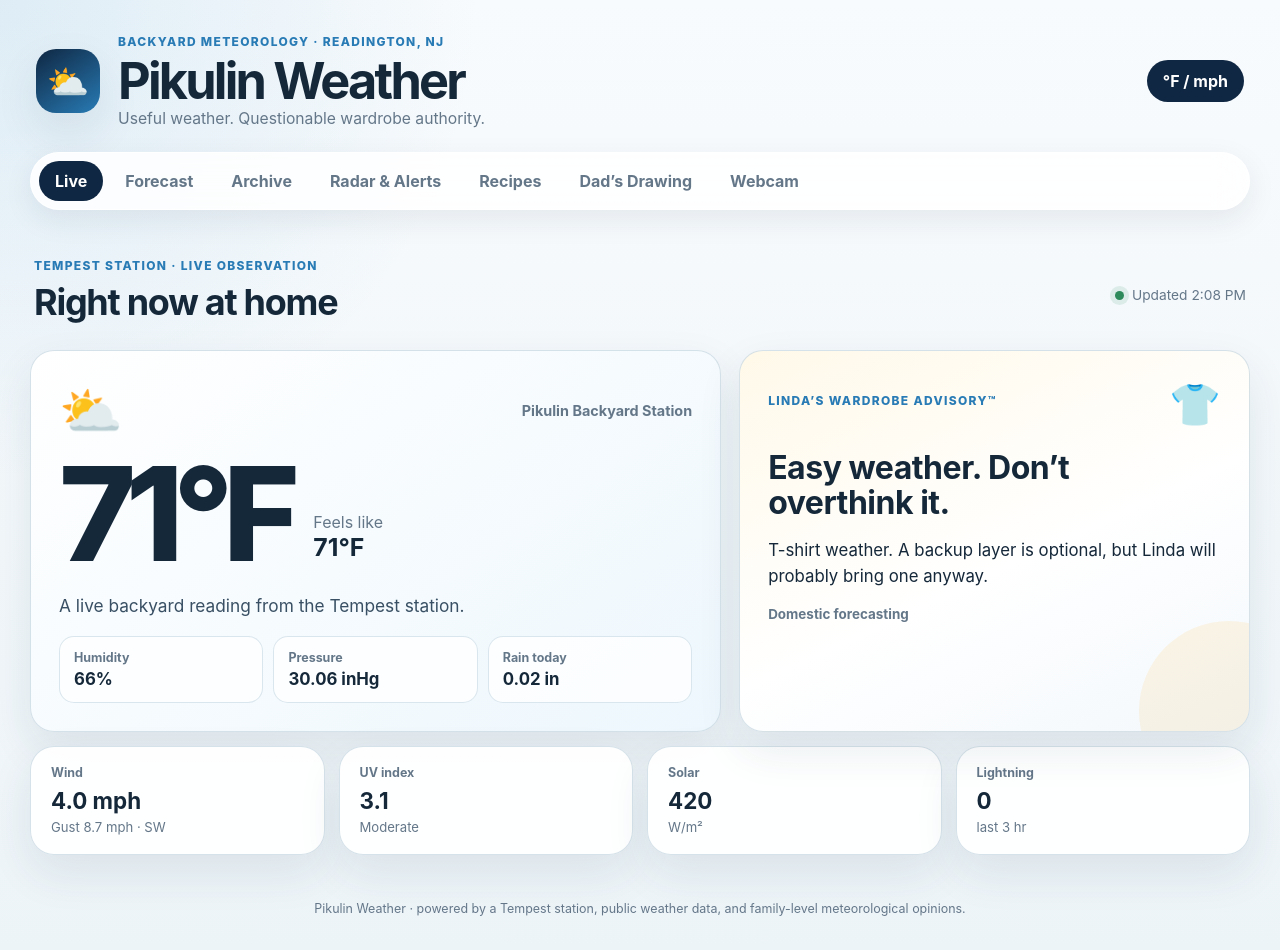
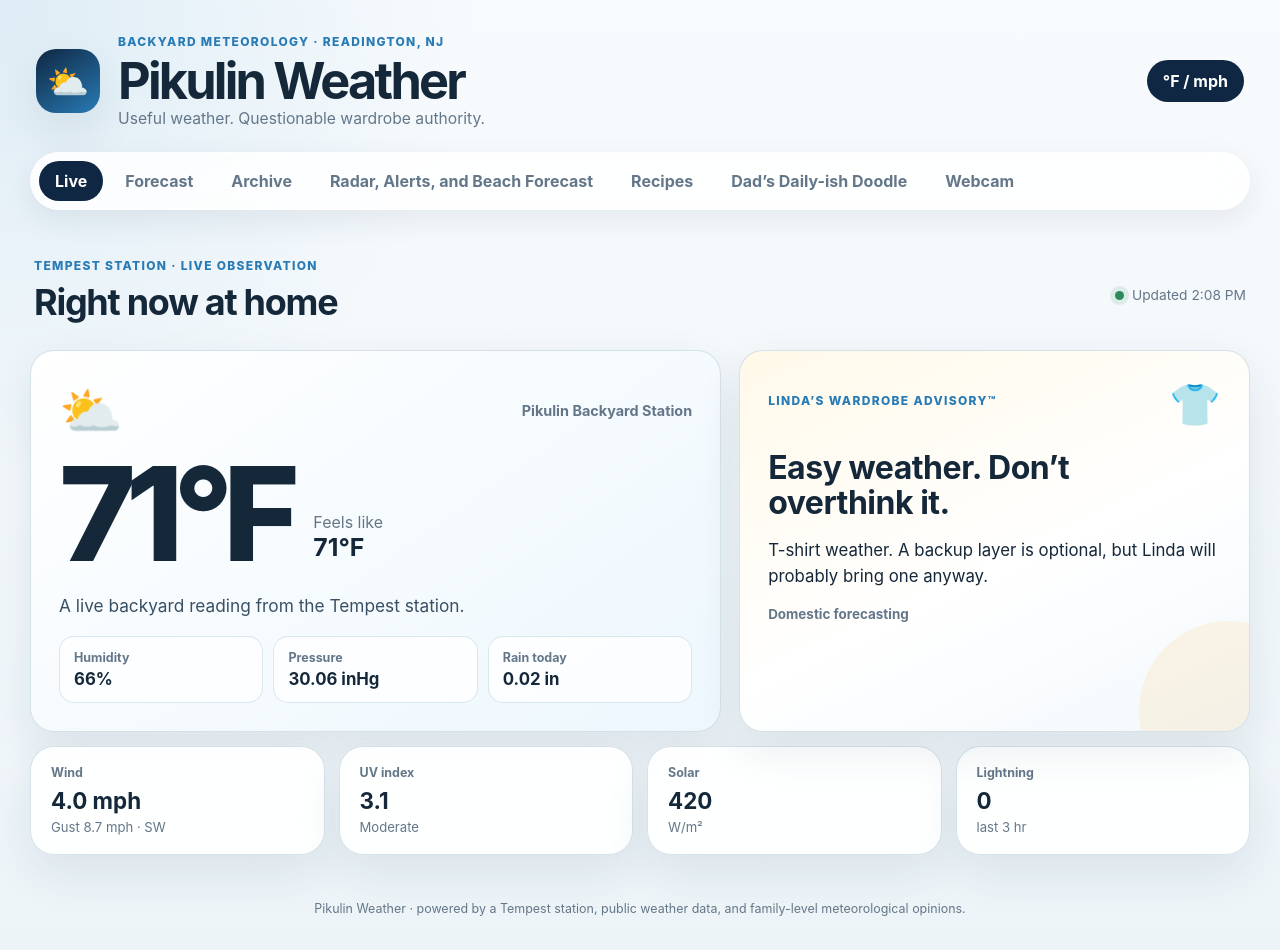
Before and after one commit to dpikulin/pikulin.net, a plain HTML site: page index.html in a window 1280 px wide. Drawn offline with nearby package versions, Linux system fonts and the light colour scheme; no server answers.

Commit message:
Rename radar and daily doodle sections

```diff
--- a/index.html
+++ b/index.html
@@ -28,9 +28,9 @@
       <button class="tab-button active" data-tab="live" type="button">Live</button>
       <button class="tab-button" data-tab="forecast" type="button">Forecast</button>
       <button class="tab-button" data-tab="archive" type="button">Archive</button>
-      <button class="tab-button" data-tab="radar" type="button">Radar & Alerts</button>
+      <button class="tab-button" data-tab="radar" type="button">Radar, Alerts, and Beach Forecast</button>
       <a class="tab-button" href="recipes.html" onclick="event.stopImmediatePropagation()" style="text-decoration:none;">Recipes</a>
-      <button class="tab-button" data-tab="drawing" type="button">Dad’s Drawing</button>
+      <button class="tab-button" data-tab="drawing" type="button">Dad’s Daily-ish Doodle</button>
       <button class="tab-button" data-tab="webcam" type="button">Webcam</button>
     </nav>
 
@@ -142,7 +142,7 @@
         <div class="section-heading">
           <div>
             <p class="eyebrow">Radar + NOAA</p>
-            <h2 id="radar-heading">Radar & alerts</h2>
+            <h2 id="radar-heading">Radar, Alerts, and Beach Forecast</h2>
             <p class="section-copy">Home and LBI, because apparently one weather obsession was not enough.</p>
           </div>
           <button id="refreshAlerts" class="secondary-button" type="button">Refresh alerts</button>
@@ -267,12 +267,12 @@
         <div class="section-heading">
           <div>
             <p class="eyebrow">Family corner</p>
-            <h2 id="drawing-heading">Dad’s Drawing of the Day</h2>
+            <h2 id="drawing-heading">Dad’s Daily-ish Doodle</h2>
             <p class="section-copy">The gallery plumbing is still on the rebuild list. The current drawing stays here while we give this feature a proper home.</p>
           </div>
         </div>
         <article class="drawing-card card">
-          <img id="drawingImg" src="https://drive.google.com/uc?export=view&id=11t2imTT1wOk5DcXT2LpzZAuWqJ8TxcAO" alt="Dad’s Drawing of the Day">
+          <img id="drawingImg" src="https://drive.google.com/uc?export=view&id=11t2imTT1wOk5DcXT2LpzZAuWqJ8TxcAO" alt="Dad’s Daily-ish Doodle">
           <div id="drawingFallback" class="drawing-fallback hidden">
             <span aria-hidden="true">🎨</span>
             <h3>Gallery intermission</h3>
```
